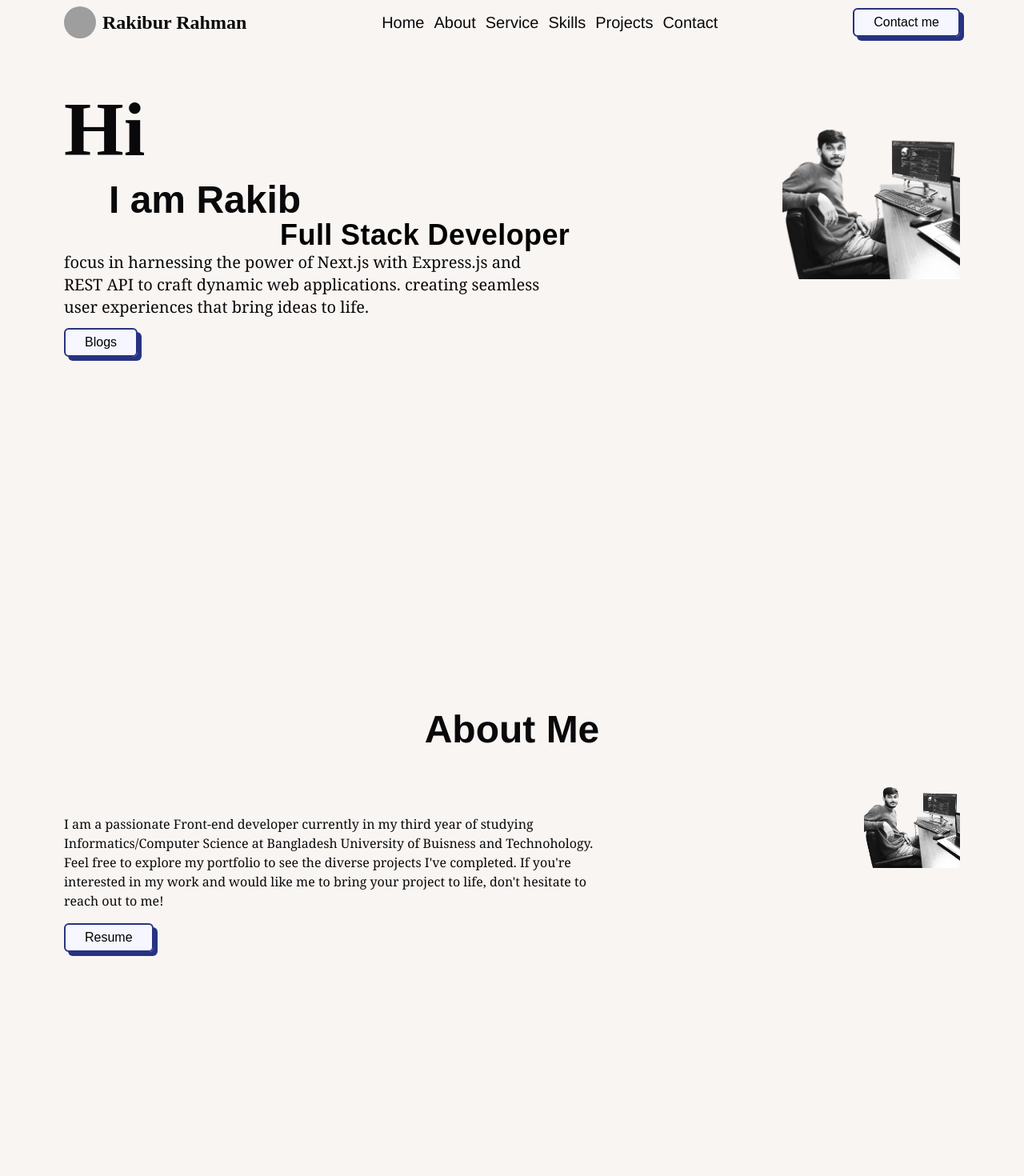
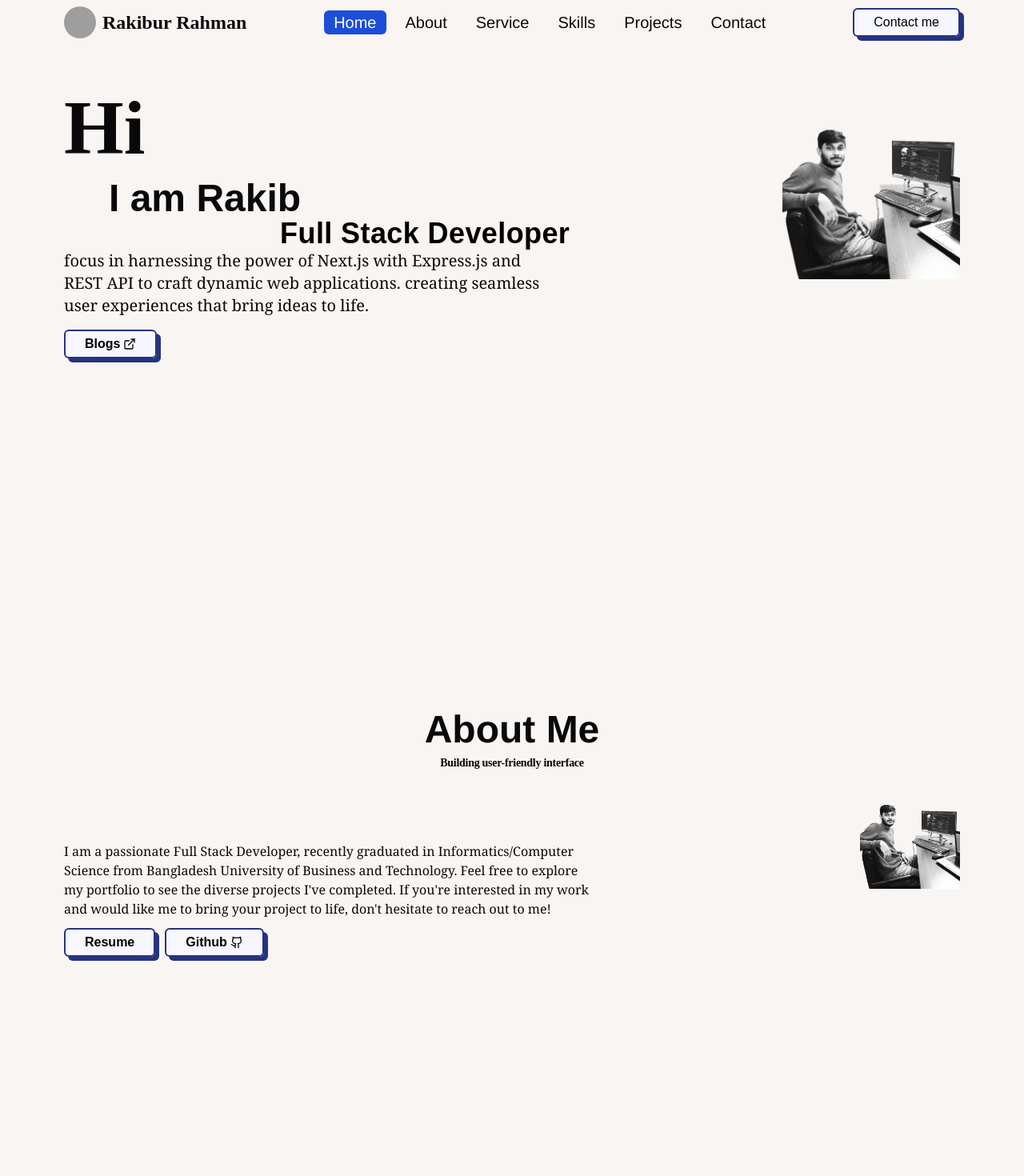
Before and after one commit to vatiza/latest-Portfolio, a Next.js app: page / in a window 1280 px wide. Shown: the top 1470 px of the page at 80% size. Built offline with nearby package versions, Linux system fonts and the light colour scheme; grey boxes are pictures that could not be loaded; a web font is replaced by a local one.

Commit message:
toggle menu close fix

```diff
--- a/package.json
+++ b/package.json
@@ -12,11 +12,12 @@
     "@emailjs/browser": "^4.4.1",
     "@heroicons/react": "^2.2.0",
     "@radix-ui/react-avatar": "^1.1.1",
+    "@radix-ui/react-slot": "^1.1.0",
     "@types/react-router": "^5.1.20",
     "@vercel/analytics": "^1.4.1",
     "class-variance-authority": "^0.7.1",
     "clsx": "^2.1.1",
-    "framer-motion": "^11.11.17",
+    "framer-motion": "^11.13.4",
     "lucide-react": "^0.468.0",
     "next": "15.0.4",
     "react": "^19.0.0",
--- a/src/components/home/about-me/aboutMe.tsx
+++ b/src/components/home/about-me/aboutMe.tsx
@@ -1,24 +1,40 @@
 import hero from "@/app/assets/hero.png";
+import TypingAnimation from "@/components/ui/typing-animation";
+import { Github } from "lucide-react";
 import Image from "next/image";
+import Link from "next/link";
 const AboutMe = () => {
   return (
     <div className="lg:min-h-screen px-5 lg:px-20 " id="about">
       <h1 className="text-center mt-20 lg:mt-0 font-arimo font-bold my-2 text-5xl">
         About Me
       </h1>
+      <TypingAnimation
+        className="font-playrite text-sm mt-3 lg:mt-0"
+        text="Building user-friendly interfaces with passion, creativity, and clean code."
+      />
       <div className="flex items-center justify-between ">
         <div className="">
           <p className="lg:w-2/3 font-serif ">
-            I am a passionate Front-end developer currently in my third year of
-            studying Informatics/Computer Science at Bangladesh University of
-            Buisness and Technohology. Feel free to explore my portfolio to see
-            the diverse projects I&apos;ve completed. If you&apos;re interested
-            in my work and would like me to bring your project to life,
-            don&apos;t hesitate to reach out to me!
+            I am a passionate Full Stack Developer, recently graduated in
+            Informatics/Computer Science from Bangladesh University of Business
+            and Technology. Feel free to explore my portfolio to see the diverse
+            projects I&apos;ve completed. If you&apos;re interested in my work
+            and would like me to bring your project to life, don&apos;t hesitate
+            to reach out to me!
           </p>
-          <button className="group  mt-4 relative  inline-flex h-9 items-center justify-center overflow-hidden rounded-md   bg-gradient-to-r dark:from-[#070e41] dark:to-[#263381] from-[#f6f7ff] to-[#f5f6ff] dark:border-[rgb(76_100_255)] border-2 border-[#263381] bg-transparent px-6 font-medium dark:text-white text-black transition-all duration-100 dark:[box-shadow:5px_5px_rgb(76_100_255)] [box-shadow:5px_5px_rgb(38_51_129)] active:translate-x-[3px] active:translate-y-[3px] active:[box-shadow:0px_0px_rgb(38_51_129)] dark:active:[box-shadow:0px_0px_rgb(76_100_255)]">
-            Resume
-          </button>
+          <div className="flex gap-3 items-center mt-3">
+            <button className="group   relative  inline-flex h-9 items-center justify-center overflow-hidden rounded-md   bg-gradient-to-r dark:from-[#070e41] dark:to-[#263381] from-[#f6f7ff] to-[#f5f6ff] dark:border-[rgb(76_100_255)] border-2 border-[#263381] bg-transparent px-6 font-bold dark:text-white text-black transition-all duration-100 dark:[box-shadow:5px_5px_rgb(76_100_255)] [box-shadow:5px_5px_rgb(38_51_129)] active:translate-x-[3px] active:translate-y-[3px] active:[box-shadow:0px_0px_rgb(38_51_129)] dark:active:[box-shadow:0px_0px_rgb(76_100_255)]">
+              Resume
+            </button>
+            <Link
+              href="https://github.com/vatiza"
+              target="_blank"
+              className="group font-bold  relative inline-flex h-9 items-center justify-center overflow-hidden rounded-md   bg-gradient-to-r dark:from-[#070e41] dark:to-[#263381] from-[#f6f7ff] to-[#f5f6ff] dark:border-[rgb(76_100_255)] border-2 border-[#263381] bg-transparent px-6  dark:text-white text-black transition-all duration-100 dark:[box-shadow:5px_5px_rgb(76_100_255)] [box-shadow:5px_5px_rgb(38_51_129)] active:translate-x-[3px] active:translate-y-[3px] active:[box-shadow:0px_0px_rgb(38_51_129)] dark:active:[box-shadow:0px_0px_rgb(76_100_255)]"
+            >
+              Github <Github className="flex ms-1" size={16} />
+            </Link>
+          </div>
         </div>
         <div className="hidden lg:block lg:w-80 lg:h-80">
           <Image height={300} width={300} src={hero} alt="hero" />
--- a/src/components/home/hero-section/heroSection.tsx
+++ b/src/components/home/hero-section/heroSection.tsx
@@ -1,5 +1,6 @@
 import hero from "@/app/assets/hero.png";
 import GradualSpacing from "@/components/ui/gradual-spacing";
+import { ExternalLink } from "lucide-react";
 import Image from "next/image";
 import Link from "next/link";
 
@@ -24,11 +25,13 @@ const HeroSection = () => {
             API to craft dynamic web applications. creating seamless user
             experiences that bring ideas to life.
           </p>
+
           <Link
             href="https://rakibs.live/"
-            className="group mt-3 relative inline-flex h-9 items-center justify-center overflow-hidden rounded-md   bg-gradient-to-r dark:from-[#070e41] dark:to-[#263381] from-[#f6f7ff] to-[#f5f6ff] dark:border-[rgb(76_100_255)] border-2 border-[#263381] bg-transparent px-6 font-medium dark:text-white text-black transition-all duration-100 dark:[box-shadow:5px_5px_rgb(76_100_255)] [box-shadow:5px_5px_rgb(38_51_129)] active:translate-x-[3px] active:translate-y-[3px] active:[box-shadow:0px_0px_rgb(38_51_129)] dark:active:[box-shadow:0px_0px_rgb(76_100_255)]"
+            target="_blank"
+            className="group mt-4  relative inline-flex h-9 items-center justify-center overflow-hidden rounded-md   bg-gradient-to-r dark:from-[#070e41] dark:to-[#263381] from-[#f6f7ff] to-[#f5f6ff] dark:border-[rgb(76_100_255)] border-2 border-[#263381] bg-transparent px-6 font-bold dark:text-white text-black transition-all duration-100 dark:[box-shadow:5px_5px_rgb(76_100_255)] [box-shadow:5px_5px_rgb(38_51_129)] active:translate-x-[3px] active:translate-y-[3px] active:[box-shadow:0px_0px_rgb(38_51_129)] dark:active:[box-shadow:0px_0px_rgb(76_100_255)]"
           >
-            Blogs
+            Blogs <ExternalLink className="flex ms-1" size={16} />
           </Link>
         </div>
       </div>
--- a/src/components/home/skills/skills.tsx
+++ b/src/components/home/skills/skills.tsx
@@ -1,3 +1,4 @@
+import TypingAnimation from "@/components/ui/typing-animation";
 import Image from "next/image";
 import React from "react";
 
@@ -101,6 +102,10 @@ const Skills = () => {
   return (
     <div className="min-h-screen mt-20 lg:mt-0 px-5 lg:px-20" id="skills">
       <h1 className="text-center text-5xl font-arimo font-bold">Skills</h1>
+      <TypingAnimation
+        className="font-playrite text-sm mt-3 lg:mt-0"
+        text="Code that works, skills that shine!."
+      />
       <div className="flex flex-wrap gap-2 mt-5">
         {skills.map((skill, index) => (
           <div key={index} className="mx-auto">
--- a/src/components/navbar/navbar.tsx
+++ b/src/components/navbar/navbar.tsx
@@ -1,50 +1,113 @@
 "use client";
 import { Avatar, AvatarFallback, AvatarImage } from "@/components/ui/avatar";
 import { Bars3BottomRightIcon, XMarkIcon } from "@heroicons/react/16/solid";
-import { useState } from "react";
+import { useState, useEffect, useRef } from "react";
 import { Link } from "react-scroll";
+
 const Navbar = () => {
   const [toggleMenu, setToggleMenu] = useState(false);
+  const menuRef = useRef<HTMLDivElement | null>(null);
   const navLink = (
     <>
       <li>
-        <Link to="hero" smooth="true" offset={-300} duration={500}>
+        <Link
+          to="hero"
+          smooth={true}
+          offset={-300}
+          duration={500}
+          spy={true}
+          activeClass="bg-blue-700 text-white rounded-md px-3 py-1"
+          className="cursor-pointer px-3 py-1"
+        >
           Home
         </Link>
       </li>
       <li>
-        <Link to="about" smooth="true" offset={-100} duration={500}>
+        <Link
+          to="about"
+          smooth={true}
+          offset={-100}
+          duration={500}
+          spy={true}
+          activeClass="bg-blue-700 text-white rounded-md px-3 py-1"
+          className="cursor-pointer px-3 py-1"
+        >
           About
         </Link>
       </li>
       <li>
-        <Link to="service" smooth="true" offset={-100} duration={500}>
+        <Link
+          to="service"
+          smooth={true}
+          offset={-100}
+          duration={500}
+          spy={true}
+          activeClass="bg-blue-700 text-white rounded-md px-3 py-1"
+          className="cursor-pointer px-3 py-1"
+        >
           Service
         </Link>
       </li>
       <li>
-        <Link to="skills" smooth="true" offset={-100} duration={500}>
+        <Link
+          to="skills"
+          smooth={true}
+          offset={-100}
+          duration={500}
+          spy={true}
+          activeClass="bg-blue-700 text-white rounded-md px-3 py-1"
+          className="cursor-pointer px-3 py-1"
+        >
           Skills
         </Link>
       </li>
       <li>
-        <Link to="porjects" smooth="true" offset={-100} duration={500}>
+        <Link
+          to="projects"
+          smooth={true}
+          offset={-100}
+          duration={500}
+          spy={true}
+          activeClass="bg-blue-700 text-white rounded-md px-3 py-1"
+          className="cursor-pointer px-3 py-1"
+        >
           Projects
         </Link>
       </li>
-
       <li>
-        <Link to="contact" smooth="true" offset={-100} duration={500}>
+        <Link
+          to="contact"
+          smooth={true}
+          offset={-100}
+          duration={500}
+          spy={true}
+          activeClass="bg-blue-700 text-white rounded-md px-3 py-1"
+          className="cursor-pointer px-3 py-1"
+        >
           Contact
         </Link>
       </li>
     </>
   );
 
+  // Close the menu when clicking outside
+  useEffect(() => {
+    const handleClickOutside = (event) => {
+      if (menuRef.current && !menuRef.current.contains(event.target)) {
+        setToggleMenu(false);
+      }
+    };
+
+    document.addEventListener("mousedown", handleClickOutside);
+    return () => {
+      document.removeEventListener("mousedown", handleClickOutside);
+    };
+  }, []);
+
   return (
-    <div className="sticky bg-[#F9F5F2]  py-2 top-0 z-10 ">
-      <div className="px-5 lg:px-20 ">
-        <div className="flex items-center justify-between ">
+    <div className="sticky bg-[#F9F5F2] py-2 top-0 z-10">
+      <div className="px-5 lg:px-20">
+        <div className="flex items-center justify-between">
           <div className="flex items-center gap-2">
             <Avatar>
               <AvatarImage
@@ -55,39 +118,38 @@ const Navbar = () => {
             </Avatar>
             <h1 className="text-2xl font-playrite font-bold">Rakibur Rahman</h1>
           </div>
-          <div className="hidden  lg:flex list-none gap-3 font-arimo text-xl cursor-pointer">
+          <div className="hidden lg:flex list-none gap-3 font-arimo text-xl cursor-pointer">
             {navLink}
           </div>
           <Link
             to="contact"
-            smooth="true"
+            smooth={true}
             duration={500}
             offset={-100}
-            className="hidden group cursor-pointer relative lg:inline-flex h-9 items-center justify-center overflow-hidden rounded-md   bg-gradient-to-r dark:from-[#070e41] dark:to-[#263381] from-[#f6f7ff] to-[#f5f6ff] dark:border-[rgb(76_100_255)] border-2 border-[#263381] bg-transparent px-6 font-medium dark:text-white text-black transition-all duration-100 dark:[box-shadow:5px_5px_rgb(76_100_255)] [box-shadow:5px_5px_rgb(38_51_129)] active:translate-x-[3px] active:translate-y-[3px] active:[box-shadow:0px_0px_rgb(38_51_129)] dark:active:[box-shadow:0px_0px_rgb(76_100_255)]"
+            className="hidden group cursor-pointer relative lg:inline-flex h-9 items-center justify-center overflow-hidden rounded-md bg-gradient-to-r dark:from-[#070e41] dark:to-[#263381] from-[#f6f7ff] to-[#f5f6ff] dark:border-[rgb(76_100_255)] border-2 border-[#263381] bg-transparent px-6 font-medium dark:text-white text-black transition-all duration-100 dark:[box-shadow:5px_5px_rgb(76_100_255)] [box-shadow:5px_5px_rgb(38_51_129)] active:translate-x-[3px] active:translate-y-[3px] active:[box-shadow:0px_0px_rgb(38_51_129)] dark:active:[box-shadow:0px_0px_rgb(76_100_255)]"
           >
             Contact me
           </Link>
-          <div className=" lg:hidden">
-            {toggleMenu ? (
-              <button onClick={() => setToggleMenu(!toggleMenu)}>
+          <div className="lg:hidden">
+            <button onClick={() => setToggleMenu(!toggleMenu)}>
+              {toggleMenu ? (
                 <XMarkIcon className="h-6" />
-              </button>
-            ) : (
-              <button onClick={() => setToggleMenu(!toggleMenu)}>
+              ) : (
                 <Bars3BottomRightIcon className="h-6" />
-              </button>
-            )}
+              )}
+            </button>
           </div>
         </div>
       </div>
 
       <div
+        ref={menuRef}
         className={`fixed z-40 top-0 left-0 h-full w-3/4 bg-black bg-opacity-80 text-white overflow-hidden flex flex-col gap-12 origin-left duration-700 transform ${
           toggleMenu ? "translate-x-0" : "-translate-x-full"
         }`}
       >
         <div className="px-8">
-          <div className="flex flex-col list-none mt-10 gap-1 font-raleway  tracking-wider">
+          <div className="flex flex-col list-none mt-10 gap-1 font-raleway tracking-wider">
             {navLink}
           </div>
         </div>
--- /dev/null
+++ b/src/components/ui/button.tsx
@@ -0,0 +1,57 @@
+import * as React from "react"
+import { Slot } from "@radix-ui/react-slot"
+import { cva, type VariantProps } from "class-variance-authority"
+
+import { cn } from "@/lib/utils"
+
+const buttonVariants = cva(
+  "inline-flex items-center justify-center gap-2 whitespace-nowrap rounded-md text-sm font-medium transition-colors focus-visible:outline-none focus-visible:ring-1 focus-visible:ring-ring disabled:pointer-events-none disabled:opacity-50 [&_svg]:pointer-events-none [&_svg]:size-4 [&_svg]:shrink-0",
+  {
+    variants: {
+      variant: {
+        default:
+          "bg-primary text-primary-foreground shadow hover:bg-primary/90",
+        destructive:
+          "bg-destructive text-destructive-foreground shadow-sm hover:bg-destructive/90",
+        outline:
+          "border border-input bg-background shadow-sm hover:bg-accent hover:text-accent-foreground",
+        secondary:
+          "bg-secondary text-secondary-foreground shadow-sm hover:bg-secondary/80",
+        ghost: "hover:bg-accent hover:text-accent-foreground",
+        link: "text-primary underline-offset-4 hover:underline",
+      },
+      size: {
+        default: "h-9 px-4 py-2",
+        sm: "h-8 rounded-md px-3 text-xs",
+        lg: "h-10 rounded-md px-8",
+        icon: "h-9 w-9",
+      },
+    },
+    defaultVariants: {
+      variant: "default",
+      size: "default",
+    },
+  }
+)
+
+export interface ButtonProps
+  extends React.ButtonHTMLAttributes<HTMLButtonElement>,
+    VariantProps<typeof buttonVariants> {
+  asChild?: boolean
+}
+
+const Button = React.forwardRef<HTMLButtonElement, ButtonProps>(
+  ({ className, variant, size, asChild = false, ...props }, ref) => {
+    const Comp = asChild ? Slot : "button"
+    return (
+      <Comp
+        className={cn(buttonVariants({ variant, size, className }))}
+        ref={ref}
+        {...props}
+      />
+    )
+  }
+)
+Button.displayName = "Button"
+
+export { Button, buttonVariants }
```
Also changed, not shown: src/components/home/contact/contact.tsx (+9 -1 lines), src/components/home/footer/footer.tsx (+4 -6 lines), src/components/home/porjects/porjects.tsx (+59 -6 lines), src/app/assets/porjectsImg/rafsantoursandtravel.png (added), 1 other file (tests, documents, lock files or other folders).
